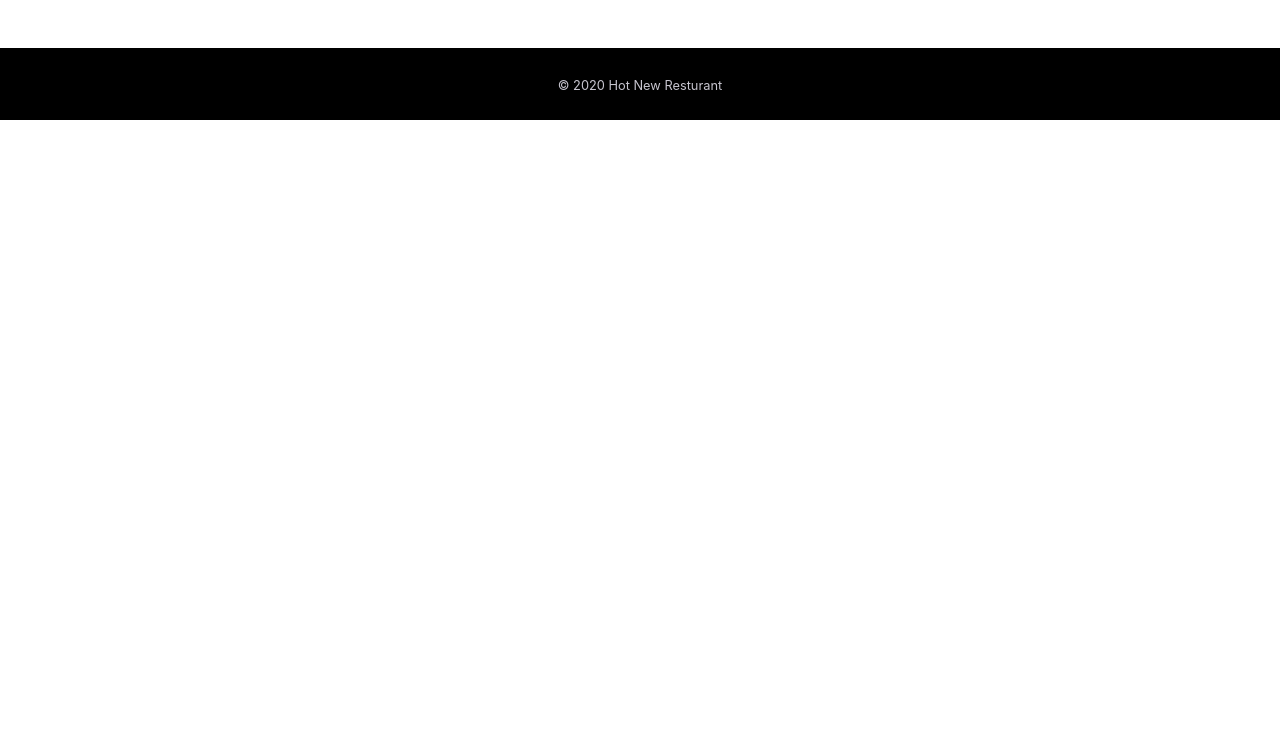
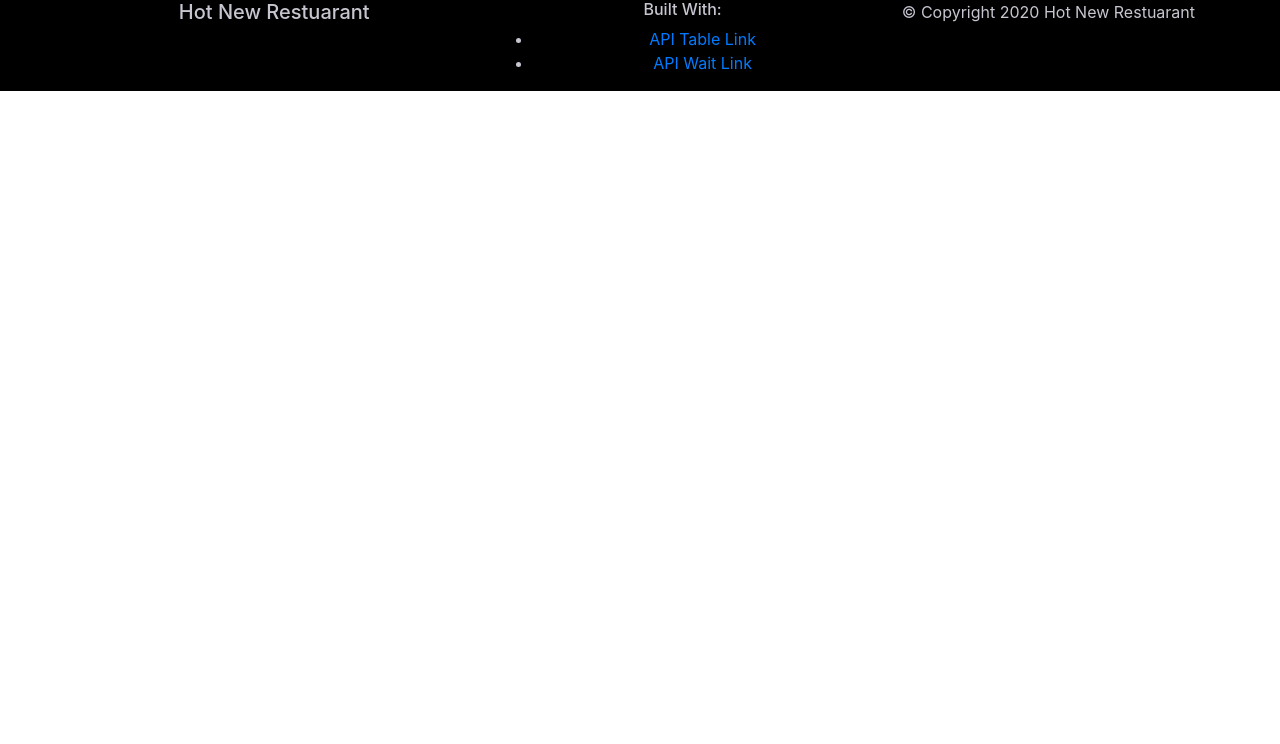
Before and after one commit to NickMardon/Hot-New-Restaurant, a website: page tables.html in a window 1280 px wide. Shown: the part 56-800 px from the top of the page. Drawn offline with nearby package versions, Linux system fonts and the light colour scheme.

Commit message:
edited footer with the api links

```diff
--- a/home.html
+++ b/home.html
@@ -16,7 +16,7 @@
   <script src="https://maxcdn.bootstrapcdn.com/bootstrap/4.0.0/js/bootstrap.min.js"></script>
 </head>
 <body>
-    <nav class="navbar navbar-expand-md navbar-dark bg-dark" >
+     <nav class="navbar navbar-expand-md navbar-dark bg-dark" >
         <a href="#" class="navbar-brand">Hot New Restuarant</a>
         <button class="navbar-toggler" data-toggle="collapse" data-target="#navbarMenu">
             <span class="navbar-toggler-icon"></span>
@@ -36,11 +36,27 @@
         </div>
     </nav>
 
-    <footer id="sticky-footer" class="py-4">
-        <section class="container">
-          <small class="col-12">© 2020 Hot New Resturant</small>
-        </section>
-      </footer>
+
+
+    <footer class="page-footer  grey darken-4">
+        <div class="container">
+          <div class="row">
+            <div class="col l5 s12">
+              <h5 class="white-text">Hot New Restuarant</h5>
+            </div>
+            <div class="col l5 offset-14 s12">
+              <h6 class="white-text">Built With:</h6>
+              <ul>
+                <li><a class="grey-text text-lighten-3" href="/api/tables" target="_blank">API Table Link</i></a></li>
+                <li><a class="grey-text text-lighten-3" href="/api/waitlist" target="_blank">API Wait Link</a></li>
+            </ul>
+        </div>
+        <div class="footer-copyright">
+            <div class="container">
+            © Copyright 2020 Hot New Restuarant
+            </div>
+          </div>
+    </footer>
 
 </body>
 </html>
--- a/reserve.html
+++ b/reserve.html
@@ -35,10 +35,26 @@
         </ul>
         </div>
     </nav>
-    <footer id="sticky-footer" class="py-4">
-        <section class="container">
-          <small class="col-12">© 2020 Hot New Resturant</small>
-        </section>
-      </footer>
+
+    <footer class="page-footer  grey darken-4">
+        <div class="container">
+          <div class="row">
+            <div class="col l5 s12">
+              <h5 class="white-text">Hot New Restuarant</h5>
+            </div>
+            <div class="col l5 offset-14 s12">
+              <h6 class="white-text">Built With:</h6>
+              <ul>
+                <li><a class="grey-text text-lighten-3" href="/api/tables" target="_blank">API Table Link</i></a></li>
+                <li><a class="grey-text text-lighten-3" href="/api/waitlist" target="_blank">API Wait Link</a></li>
+            </ul>
+        </div>
+        <div class="footer-copyright">
+            <div class="container">
+            © Copyright 2020 Hot New Restuarant
+            </div>
+          </div>
+    </footer>
+
 </body>
 </html>
--- a/tables.html
+++ b/tables.html
@@ -16,7 +16,8 @@
   <script src="https://maxcdn.bootstrapcdn.com/bootstrap/4.0.0/js/bootstrap.min.js"></script>
 </head>
 <body>
-    <main><nav class="navbar navbar-expand-md navbar-dark bg-dark" >
+
+    <nav class="navbar navbar-expand-md navbar-dark bg-dark" >
         <a href="#" class="navbar-brand">View Tables</a>
         <button class="navbar-toggler" data-toggle="collapse" data-target="#navbarMenu">
             <span class="navbar-toggler-icon"></span>
@@ -35,16 +36,27 @@
         </ul>
         </div>
     </nav>
-    <br>
-    <br>
-    </main>
 
+    <footer class="page-footer  grey darken-4">
+        <div class="container">
+          <div class="row">
+            <div class="col l5 s12">
+              <h5 class="white-text">Hot New Restuarant</h5>
+            </div>
+            <div class="col l5 offset-14 s12">
+              <h6 class="white-text">Built With:</h6>
+              <ul>
+                <li><a class="grey-text text-lighten-3" href="/api/tables" target="_blank">API Table Link</i></a></li>
+                <li><a class="grey-text text-lighten-3" href="/api/waitlist" target="_blank">API Wait Link</a></li>
+            </ul>
+        </div>
+        <div class="footer-copyright">
+            <div class="container">
+            © Copyright 2020 Hot New Restuarant
+            </div>
+          </div>
+    </footer>
 
-    <footer id="sticky-footer" class="py-4">
-        <section class="container">
-          <small class="col-12">© 2020 Hot New Resturant</small>
-        </section>
-      </footer>
 
 </body>
 </html>
```
